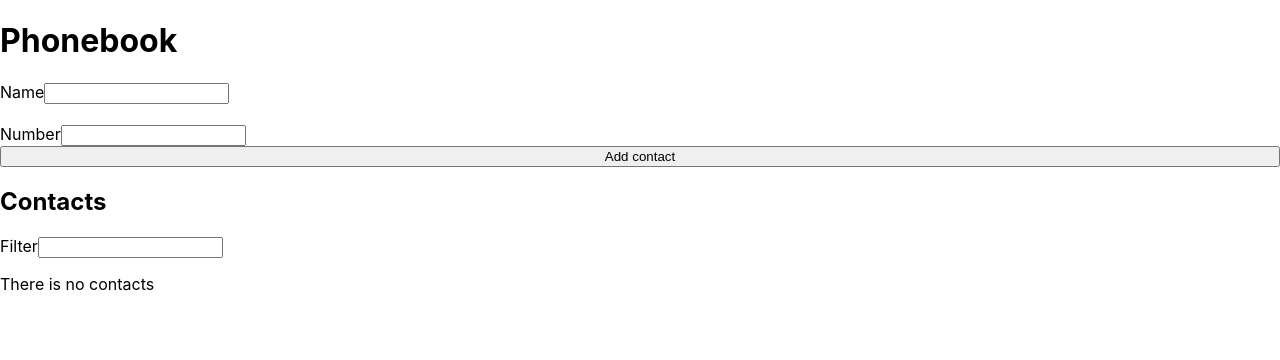
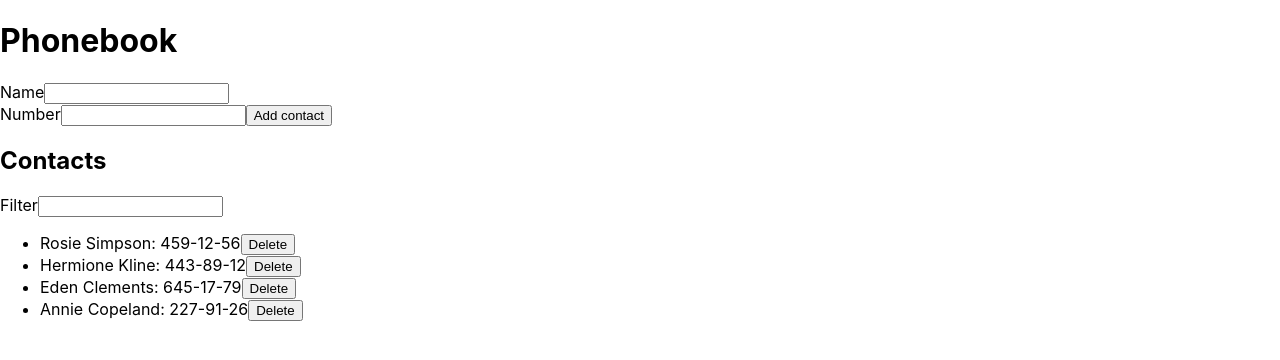
Before and after one commit to Andrii0207/goit-university-react-hw-02-phonebook, a React (Create React App) app: page / in a window 1280 px wide. Shown: the top 360 px of the page. Built offline with nearby package versions, Linux system fonts and the light colour scheme.

Commit message:
fix code + add propTypes

```diff
--- a/package.json
+++ b/package.json
@@ -8,6 +8,7 @@
     "@testing-library/react": "^12.1.4",
     "@testing-library/user-event": "^13.5.0",
     "nanoid": "^5.0.5",
+    "prop-types": "^15.8.1",
     "react": "^18.1.0",
     "react-dom": "^18.1.0",
     "react-scripts": "5.0.1",
--- a/src/components/App.jsx
+++ b/src/components/App.jsx
@@ -3,11 +3,16 @@ import { nanoid } from 'nanoid';
 import ContactList from './ContactList/ContactList';
 import ContactForm from './ContactForm/ContactForm';
 import Notificalion from './Notification/Notification';
-import Filter from './ContactList/Filter/Filter';
+import Filter from './Filter/Filter';
 
 export class App extends Component {
   state = {
-    contacts: [],
+    contacts: [
+      { id: 'id-1', name: 'Rosie Simpson', number: '459-12-56' },
+      { id: 'id-2', name: 'Hermione Kline', number: '443-89-12' },
+      { id: 'id-3', name: 'Eden Clements', number: '645-17-79' },
+      { id: 'id-4', name: 'Annie Copeland', number: '227-91-26' },
+    ],
     filter: '',
   };
 
@@ -24,7 +29,7 @@ export class App extends Component {
       item =>
         item.name.toLowerCase().trim() === newContact.name.toLowerCase().trim()
     )
-      ? alert('You already have that name')
+      ? alert(`${name} already is in contacts`)
       : this.setState(prevState => ({
           contacts: [newContact, ...prevState.contacts],
         }));
@@ -36,15 +41,17 @@ export class App extends Component {
   };
 
   deleteContact = id => {
-    this.setState(prevState => ({
-      contacts: prevState.contacts.filter(item => item.id !== id),
+    this.setState(({ contacts }) => ({
+      contacts: contacts.filter(item => item.id !== id),
     }));
   };
 
   render() {
-    const normalizedFilter = this.state.filter.toLowerCase();
+    const { contacts, filter } = this.state;
 
-    const filteredContacts = this.state.contacts.filter(item =>
+    const normalizedFilter = filter.toLowerCase();
+
+    const filteredContacts = contacts.filter(item =>
       item.name.toLowerCase().includes(normalizedFilter)
     );
 
@@ -54,15 +61,15 @@ export class App extends Component {
         <ContactForm onSubmit={this.addContact} />
 
         <h2>Contacts</h2>
-        <Filter value={this.state.filter} onChange={this.handlerFilter} />
+        <Filter value={filter} onChange={this.handlerFilter} />
         <>
-          {this.state.contacts.length !== 0 ? (
+          {contacts.length !== 0 ? (
             <ContactList
               contacts={filteredContacts}
               onDelete={this.deleteContact}
             />
           ) : (
-            <Notificalion />
+            <Notificalion message="There are no any contacts" />
           )}
         </>
       </div>
--- a/src/components/ContactForm/ContactForm.jsx
+++ b/src/components/ContactForm/ContactForm.jsx
@@ -1,9 +1,10 @@
+import PropTypes from 'prop-types';
 import { nanoid } from 'nanoid';
 import { Component } from 'react';
 
 export default class ContactForm extends Component {
   state = {
-    name: ' ',
+    name: '',
     number: '',
   };
 
@@ -27,18 +28,17 @@ export default class ContactForm extends Component {
   };
 
   render() {
+    const { name, number } = this.state;
+
     return (
-      <form
-        onSubmit={this.onSubmitForm}
-        style={{ display: 'flex', flexDirection: 'column' }}
-      >
+      <form onSubmit={this.onSubmitForm}>
         <label htmlFor={this.nameInputId}>
           Name
           <input
             id={this.nameInputId}
             type="text"
             name="name"
-            value={this.state.name}
+            value={name}
             onChange={this.handleNameChange}
             pattern="^[a-zA-Zа-яА-Я]+(([' -][a-zA-Zа-яА-Я ])?[a-zA-Zа-яА-Я]*)*$"
             title="Name may contain only letters, apostrophe, dash and spaces. For example Adrian, Jacob Mercer, Charles de Batz de Castelmore d'Artagnan"
@@ -52,7 +52,7 @@ export default class ContactForm extends Component {
             id={this.numberInputId}
             type="tel"
             name="number"
-            value={this.state.number}
+            value={number}
             onChange={this.handleNameChange}
             pattern="\+?\d{1,4}?[-.\s]?\(?\d{1,3}?\)?[-.\s]?\d{1,4}[-.\s]?\d{1,4}[-.\s]?\d{1,9}"
             title="Phone number must be digits and can contain spaces, dashes, parentheses and can start with +"
@@ -65,3 +65,7 @@ export default class ContactForm extends Component {
     );
   }
 }
+
+ContactForm.propTypes = {
+  onSubmit: PropTypes.func.isRequired,
+};
--- a/src/components/Notification/Notification.jsx
+++ b/src/components/Notification/Notification.jsx
@@ -1,3 +1,9 @@
-export default function Notificalion() {
-  return <p>There is no contacts</p>;
+import PropTypes from 'prop-types';
+
+export default function Notificalion({ message }) {
+  return <p>{message}</p>;
 }
+
+Notificalion.propTypes = {
+  message: PropTypes.string.isRequired,
+};
```
Also changed, not shown: src/components/ContactList/ContactList.jsx (+13 -0 lines), src/components/Filter/Filter.jsx (renamed from src/components/ContactList/Filter/Filter.jsx, +7 -0 lines), 1 other file (tests, documents, lock files or other folders).
